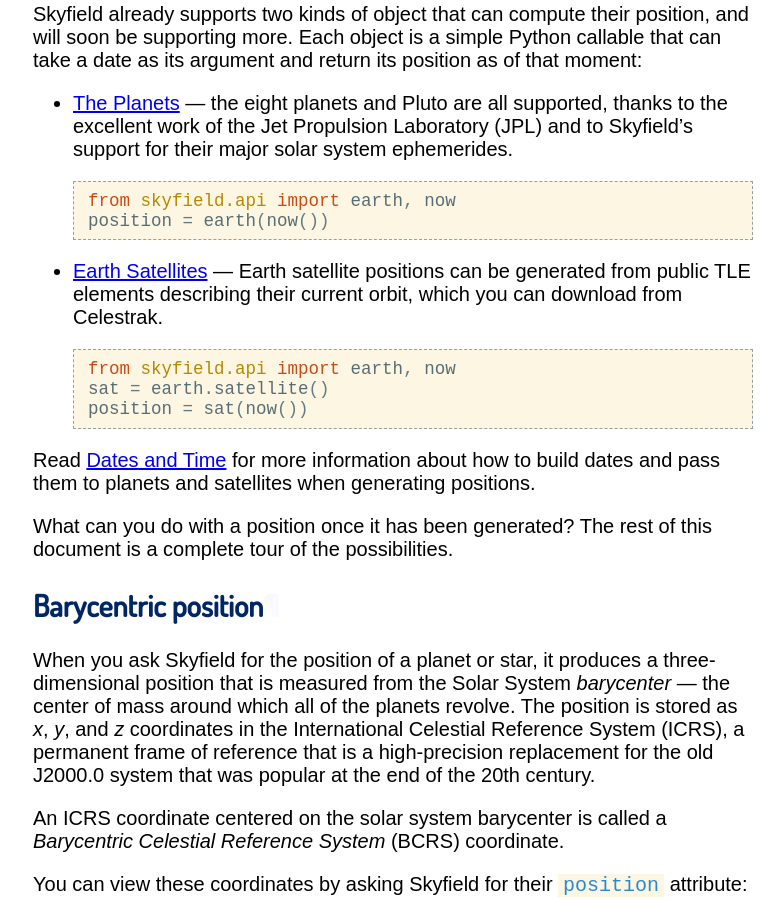
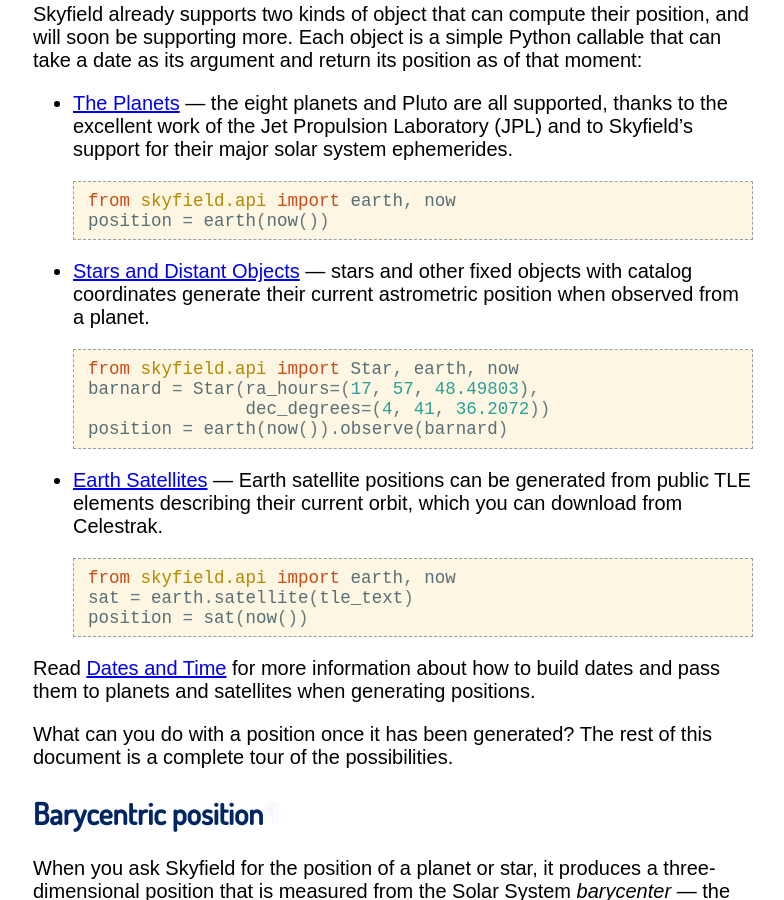
Before and after one commit to skyfielders/python-skyfield, a Sphinx documentation site: the page built from skyfield/documentation/positions.rst, in a window 1280 px wide and 900 px high, scrolled down 1261 px. Shown: the whole window, without its empty margins (247-1031 px from the left). Built offline with Sphinx 7.4.7, drawn with Linux system fonts in a browser that asks for light colours.

Commit message:
Document how stars work
And, along the way, add in the ability to build a star using sexagesimal
coordinates instead of a plain float.

```diff
--- a/skyfield/documentation/positions.rst
+++ b/skyfield/documentation/positions.rst
@@ -73,17 +73,30 @@
 
 * :doc:`planets` — the eight planets and Pluto are all supported,
   thanks to the excellent work of the Jet Propulsion Laboratory (JPL)
-  and to Skyfield’s support for their major solar system ephemerides. ::
+  and to Skyfield’s support for their major solar system ephemerides.
+
+  .. testcode::
 
     from skyfield.api import earth, now
     position = earth(now())
+
+* :doc:`stars` — stars and other fixed objects with catalog coordinates
+  generate their current astrometric position
+  when observed from a planet.
+
+  .. testcode::
+
+    from skyfield.api import Star, earth, now
+    barnard = Star(ra_hours=(17, 57, 48.49803),
+                   dec_degrees=(4, 41, 36.2072))
+    position = earth(now()).observe(barnard)
 
 * :doc:`earth-satellites` — Earth satellite positions can be generated
   from public TLE elements describing their current orbit,
   which you can download from Celestrak. ::
 
     from skyfield.api import earth, now
-    sat = earth.satellite()
+    sat = earth.satellite(tle_text)
     position = sat(now())
 
 Read :doc:`time` for more information
```
Also changed, not shown: skyfield/documentation/stars.rst (added, +84 -0 lines), 1 other file.
